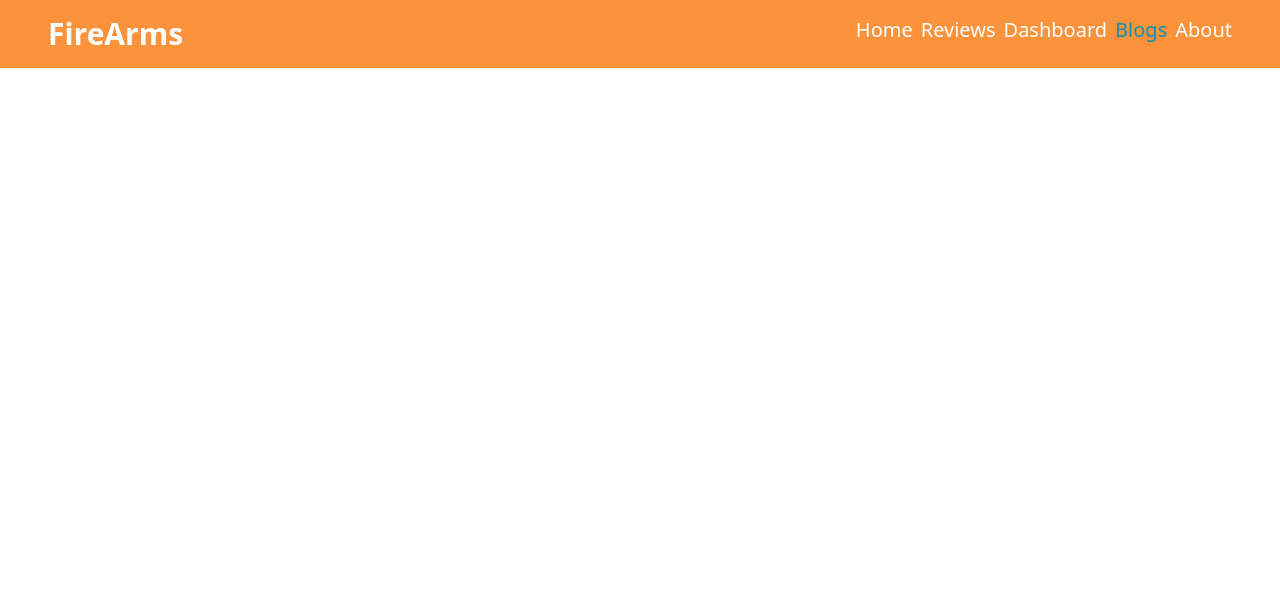
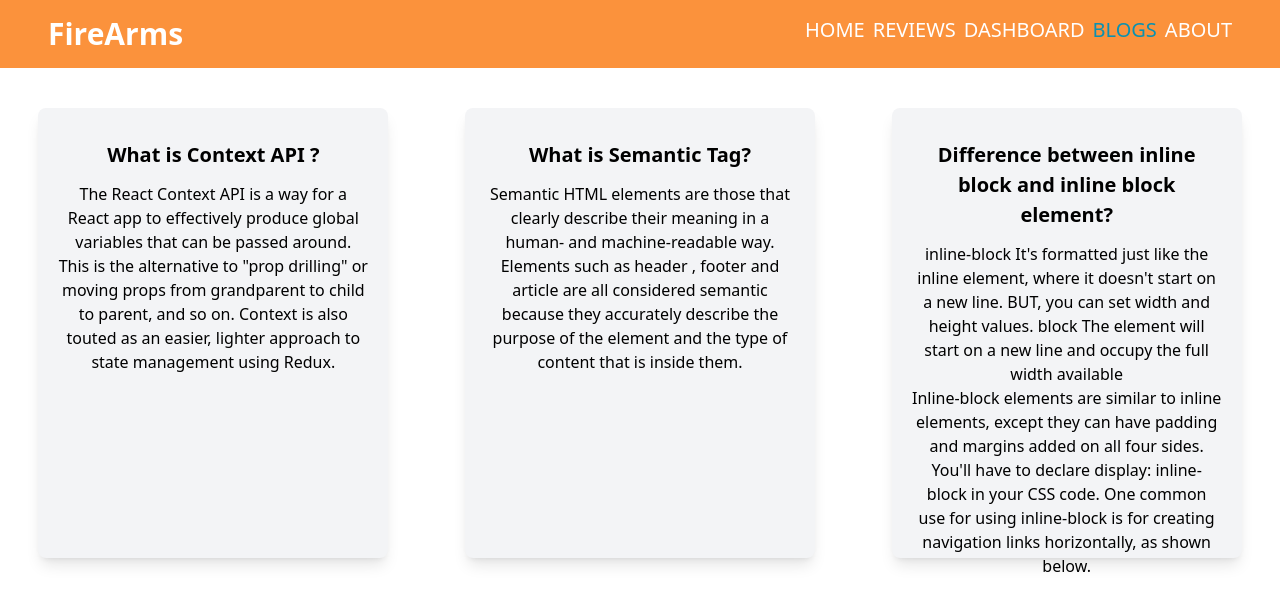
Before and after one commit to shoronshaha/firearms-analysis-website, a React (Create React App) app: page /blogs in a window 1280 px wide. Shown: the top 610 px of the page. Built offline with nearby package versions, Linux system fonts and the light colour scheme.

Commit message:
updated some design part of home

```diff
--- a/src/Components/Blogs/Blogs.js
+++ b/src/Components/Blogs/Blogs.js
@@ -2,8 +2,20 @@ import React from 'react';
 
 const Blogs = () => {
     return (
-        <div>
-
+        <div className='justify-items-center mt-10 grid sm:grid-cols-1 md:grid-cols-3 '>
+            <div className='rounded-lg shadow-lg bg-gray-100 max-w-sm p-5 h-[450px] w-[350px] hover:bg-blue-50 mx-2'>
+                <h1 className='text-center font-black text-[20px] p-3 mt-[10]'>What is Context API ?</h1>
+                <p className='text-center text-[16px]'>The React Context API is a way for a React app to effectively produce global variables that can be passed around. This is the alternative to "prop drilling" or moving props from grandparent to child to parent, and so on. Context is also touted as an easier, lighter approach to state management using Redux.</p>
+            </div>
+            <div className='rounded-lg shadow-lg bg-gray-100 max-w-sm p-5 h-[450px] w-[350px] hover:bg-blue-50 mx-2'>
+                <h1 className='text-center font-black text-[20px] p-3 mt-[10]'>What is Semantic Tag?</h1>
+                <p className='text-center text-[16px]' >Semantic HTML elements are those that clearly describe their meaning in a human- and machine-readable way. Elements such as header , footer and article are all considered semantic because they accurately describe the purpose of the element and the type of content that is inside them.</p>
+            </div>
+            <div className='rounded-lg shadow-lg bg-gray-100 max-w-sm p-5 h-[450px] w-[350px] hover:bg-blue-50 mx-2'>
+                <h1 className='text-center font-black text-[20px] p-3 mt-[10]'>Difference between inline block and inline block element?</h1>
+                <p className='text-center text-[16px]'>inline-block It's formatted just like the inline element, where it doesn't start on a new line. BUT, you can set width and height values. block The element will start on a new line and occupy the full width available</p>
+                <p className='text-center text-[16px]'>Inline-block elements are similar to inline elements, except they can have padding and margins added on all four sides. You'll have to declare display: inline-block in your CSS code. One common use for using inline-block is for creating navigation links horizontally, as shown below.</p>
+            </div>
         </div>
     );
 };
--- a/src/Components/Data/Review.js
+++ b/src/Components/Data/Review.js
@@ -3,9 +3,9 @@ import React from 'react';
 const Review = ({ review }) => {
     const { name, img, rating, description, } = review;
     return (
-        <div className='rounded-lg shadow-lg bg-gray-50 max-w-sm p-5 h-[400px] hover:bg-blue-50 mx-2 my-3 '>
-            <div className='flex rounded-full '>
-                <img className='rounded-full' src={img} alt="" />
+        <div className='rounded-lg shadow-lg bg-gray-50 max-w-sm p-5 h-[400px] hover:bg-blue-50 mx-2 my-3'>
+            <div className='flex rounded-full w-[100px]  '>
+                <img className='rounded-full ' src={img} alt="" />
                 <h1 className='text-2xl text-center p-5'>{name}</h1>
             </div>
             <div>
--- a/src/Components/Home/Home.js
+++ b/src/Components/Home/Home.js
@@ -4,10 +4,10 @@ const Home = () => {
     return (
         <div>
             <div className='grid grid-cols-1 md:grid-cols-2 justify-items-center m-10'>
-                <div className=''>
-                    <h1 className='text-6xl m-10 text-green-500'>FIRE ARMS</h1>
-                    <p>Lorem ipsum dolor sit amet consectetur adipisicing elit. Impedit quibusdam earum voluptas commodi dolor aspernatur exercitationem enim. Aut fugit atque alias, earum quisquam at, non modi fuga, maxime fugiat laboriosam!</p>
-                    <button className="mt-36 bg-blue-500 hover:bg-blue-700 text-white font-bold py-4 px-8 rounded-full">
+                <div className='m-10'>
+                    <h1 className='text-6xl text-green-500'>FIRE ARMS</h1>
+                    <p className='mt-5'>A FireArm having a long barrel with a spirally grooved interior, which imparts to the bullet spinning motion and thus greater accuracy over a longer range!</p>
+                    <button className="mt-28 bg-blue-500 hover:bg-blue-700 text-white font-bold py-4 px-8 rounded-full">
                         Button
                     </button>
                 </div>
@@ -18,7 +18,7 @@ const Home = () => {
             </div>
 
             <div>
-                <h1 className='text-6xl text-green-500 my-20'>All Reviews(3)</h1>
+                <h1 className='text-6xl text-green-500 text-center'>All Reviews(3)</h1>
             </div>
 
         </div>
--- a/src/Components/Navbar/Navbar.js
+++ b/src/Components/Navbar/Navbar.js
@@ -8,11 +8,11 @@ const Navbar = () => {
                 </CustomLink>
             </div>
             <div className='flex gap-2 text-xl'>
-                <CustomLink to='/'>Home</CustomLink>
-                <CustomLink to='/reviews'>Reviews</CustomLink>
-                <CustomLink to='/dashboard'>Dashboard</CustomLink>
-                <CustomLink to='/blogs'>Blogs</CustomLink>
-                <CustomLink to='/about'>About</CustomLink>
+                <CustomLink to='/'>HOME</CustomLink>
+                <CustomLink to='/reviews'>REVIEWS</CustomLink>
+                <CustomLink to='/dashboard'>DASHBOARD</CustomLink>
+                <CustomLink to='/blogs'>BLOGS</CustomLink>
+                <CustomLink to='/about'>ABOUT</CustomLink>
             </div>
         </div>
     )
```
